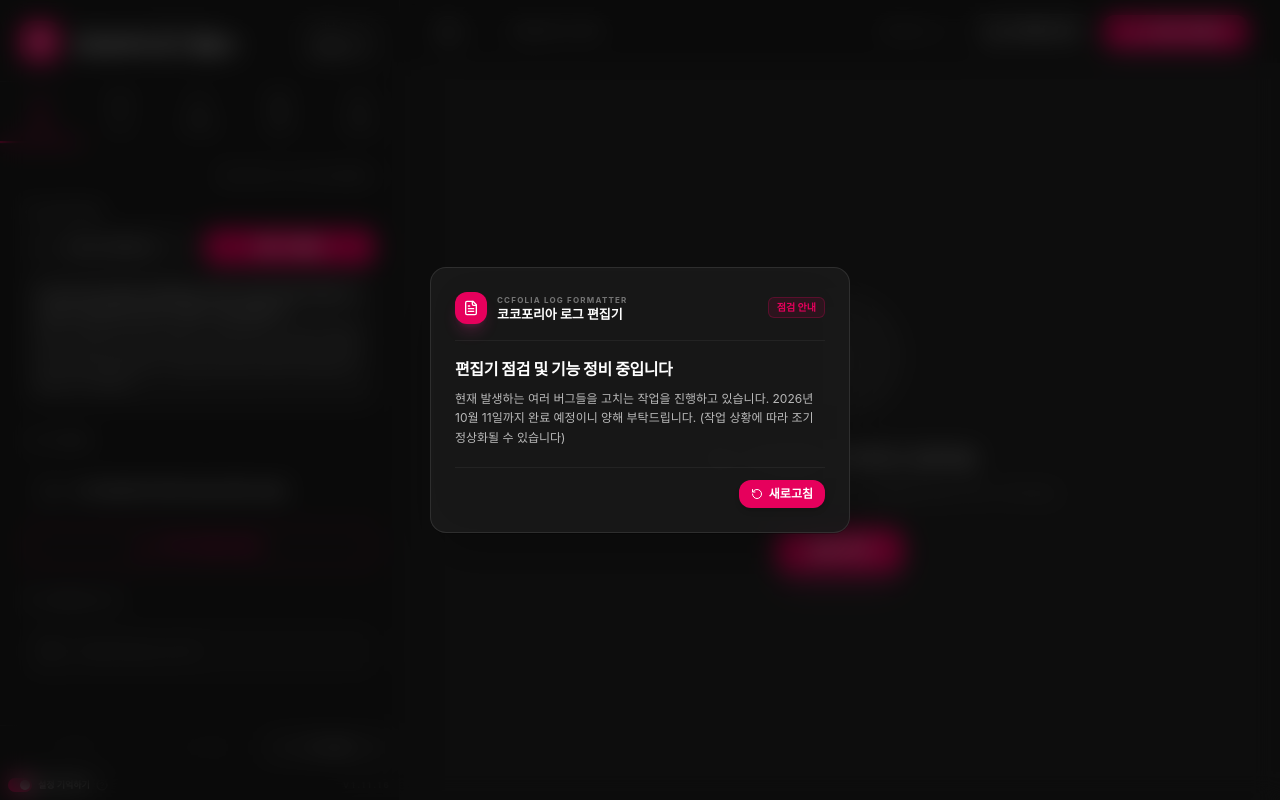
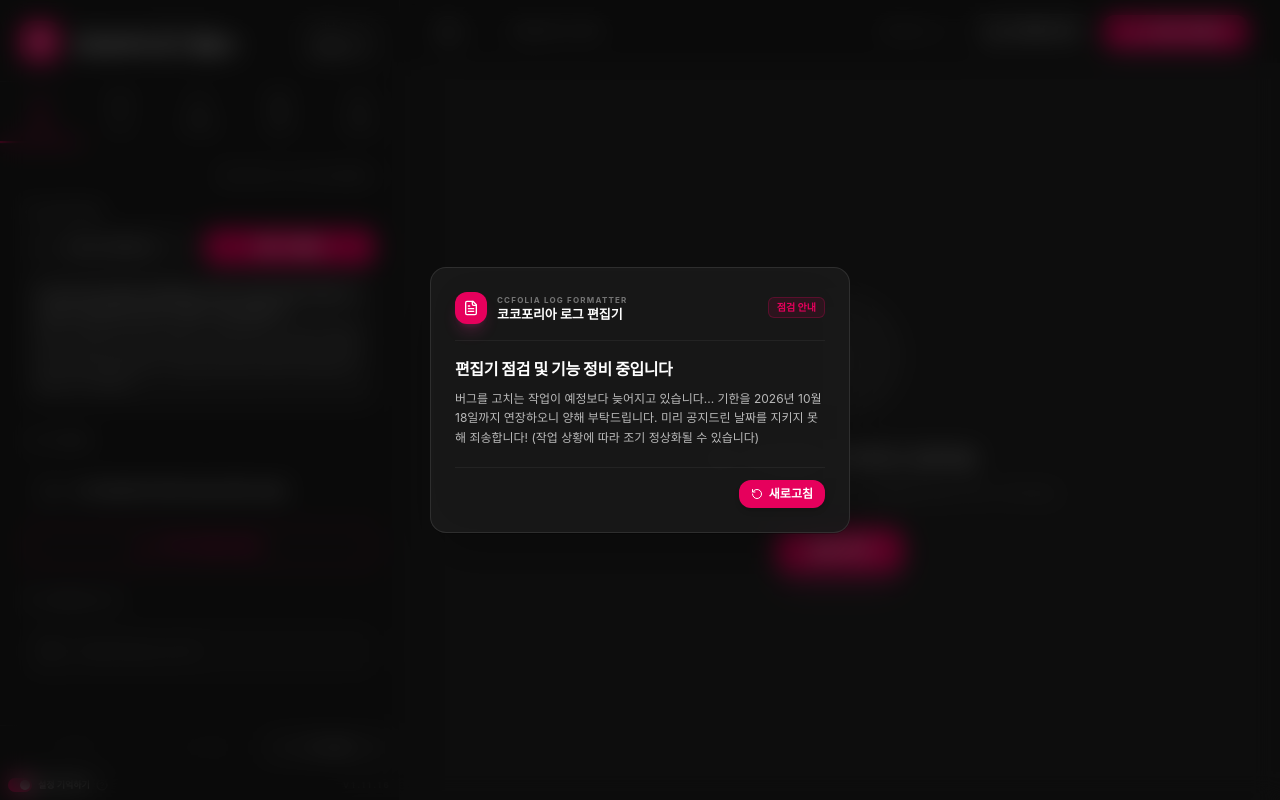
Before and after one commit to 660-099/CCFOLIA-Log-Backup, a React (Vite) app: page / in a window 1280 px wide. Built offline with nearby package versions, Linux system fonts and the light colour scheme; a web font is replaced by a local one; what react-quill-new would draw is missing.

Commit message:
Update maintenance message and extend completion date
Extended the maintenance completion date and updated the message to inform users about the delay.

```diff
--- a/src/maintenanceConfig.ts
+++ b/src/maintenanceConfig.ts
@@ -38,5 +38,5 @@
 
   badgeText: '점검 안내',
   title: '편집기 점검 및 기능 정비 중입니다',
-  message: '현재 발생하는 여러 버그들을 고치는 작업을 진행하고 있습니다. 2026년 10월 11일까지 완료 예정이니 양해 부탁드립니다. (작업 상황에 따라 조기 정상화될 수 있습니다)',
+  message: '버그를 고치는 작업이 예정보다 늦어지고 있습니다... 기한을 2026년 10월 18일까지 연장하오니 양해 부탁드립니다. 미리 공지드린 날짜를 지키지 못해 죄송합니다! (작업 상황에 따라 조기 정상화될 수 있습니다)',
 };
```
